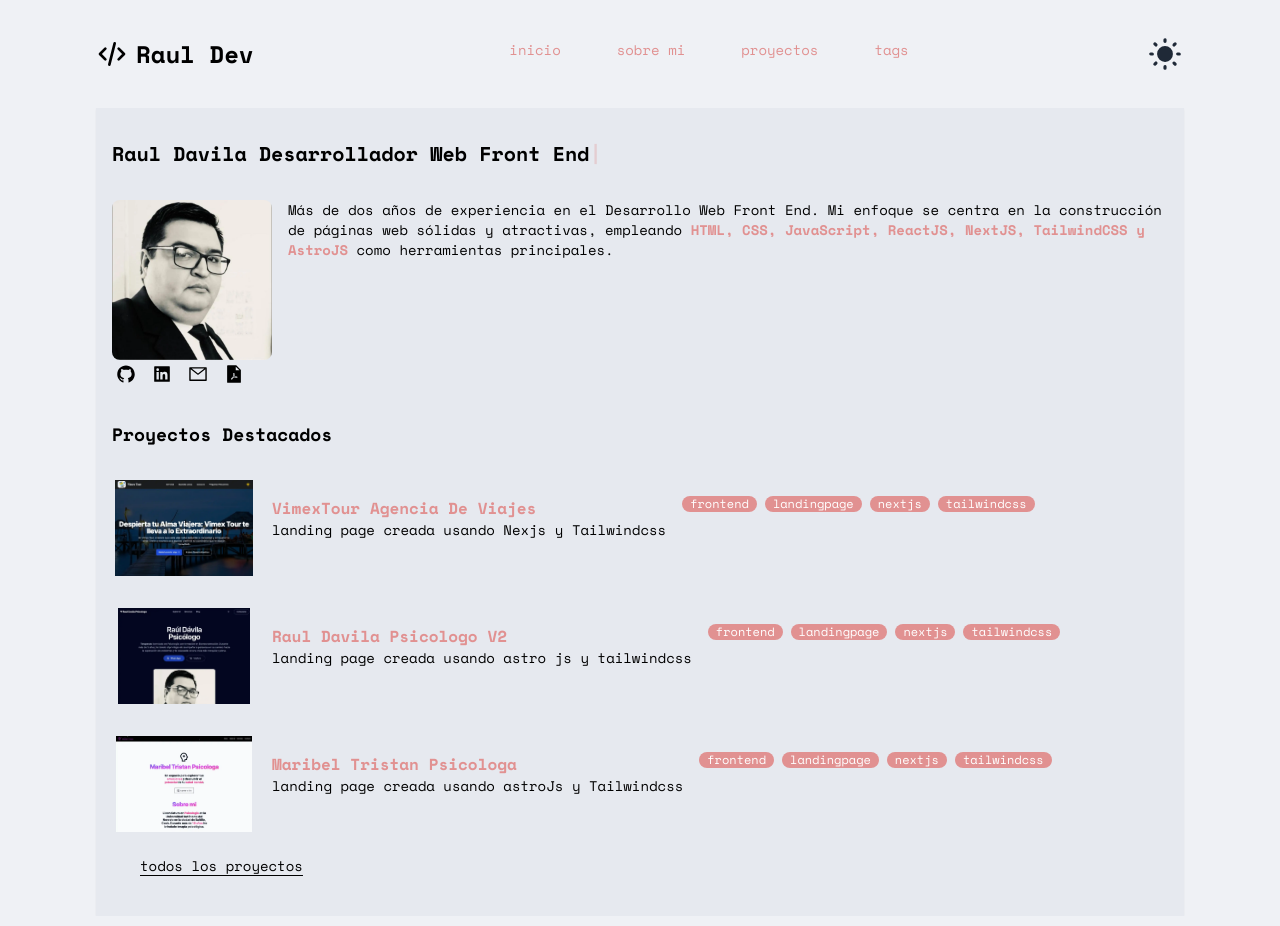
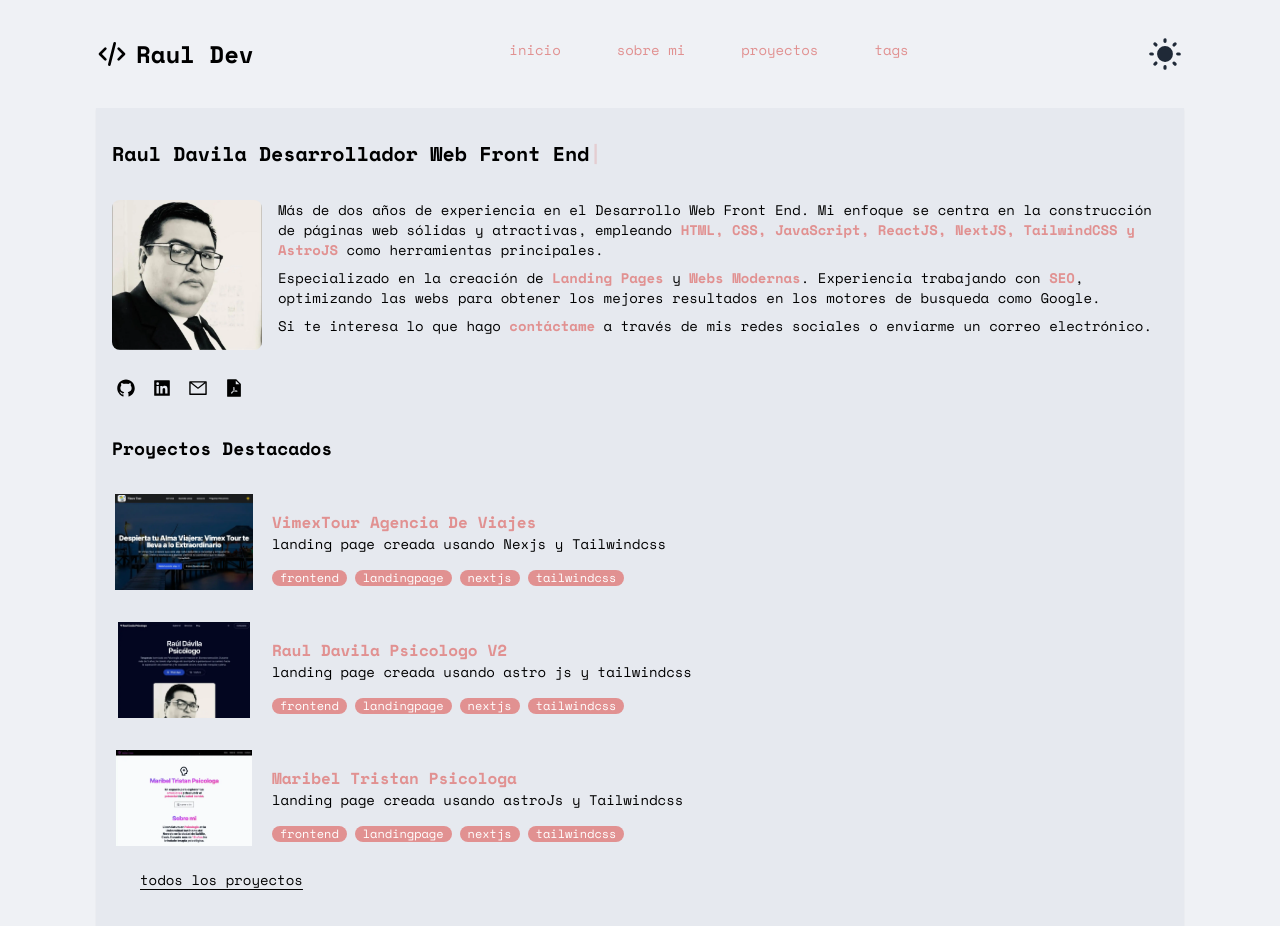
Before and after one commit to magoMercurio/next-portfolio-2024, a Next.js app: page / in a window 1280 px wide. Shown: the top 926 px of the page. Built offline with nearby package versions, Linux system fonts and the light colour scheme.

Commit message:
styling hero component

```diff
--- a/src/components/Card.jsx
+++ b/src/components/Card.jsx
@@ -22,9 +22,10 @@ export const Card = ({ proyect, className }) => {
         />
       </Link>
       <div className="mx-4 mt-4">
+        <div>
         <h3 className="accent">{titulo}</h3>
         <p>{descripcion}</p>
-      </div>
+        </div>
       <ul className="flex flex-wrap mt-4 gap-2">
         {tags.map((tag) => (
           <li key={tag} className="tagspill">
@@ -32,6 +33,7 @@ export const Card = ({ proyect, className }) => {
           </li>
         ))}
       </ul>
+      </div>
     </div>
   );
 };
--- a/src/components/SocialLinks.jsx
+++ b/src/components/SocialLinks.jsx
@@ -31,7 +31,7 @@ const links = [
 export const SocialLinks = () => {
 
   return (
-    <div className="flex flex-wrap items-end gap-x-4">
+    <div className="flex flex-wrap items-end gap-x-4 mt-2">
       <ul className="flex flex-wrap flex-1 items-center gap-x-2 sm:flex-initial">
         {links.map(({ name, link, icon }) => (
           <li key={name} className="flex">
--- a/src/components/ui/Hero.jsx
+++ b/src/components/ui/Hero.jsx
@@ -8,20 +8,30 @@ export function Hero() {
       <h1 className=" text-center sm:text-left">
         Raul Davila Desarrollador Web <span className="hidden sm:inline">Front End</span><span className="accent blink font-extrabold">|</span>
       </h1>
-      <article className="mt-8  flex flex-col sm:flex-row gap-4">
-        <Image src="/images/bwheroimg.webp" alt="heroimage"
-            width={160}
-            height={160}
+      <article className="mt-8  flex flex-col sm:flex-row  gap-4">
+          <div>
+          <Image src="/images/bwheroimg.webp" alt="heroimage"
+            width={150}
+            height={150}
             priority={true}
-            className="object-cover rounded-lg mx-auto"
+            className="object-cover rounded-lg mx-auto sm:mx-0 mb-4 w-[150px] h-fit sm:float-left sm:mr-4"
           />
-        <p className="">Más de dos años de experiencia en el Desarrollo Web Front End. Mi enfoque se centra en la construcción de páginas web sólidas y atractivas,
+          <p className=" mb-2">Más de dos años de experiencia en el Desarrollo Web Front End. Mi enfoque se centra en la construcción de páginas web sólidas y atractivas,
           empleando <span className="accent">HTML, CSS, JavaScript, ReactJS, NextJS, TailwindCSS y
           AstroJS </span>
-          como herramientas principales.</p>
+          como herramientas principales.
+        </p>
+        <p className="mb-2">
+        Especializado en la creación de <span className="accent capitalize">landing pages</span> y <span className="accent capitalize">webs modernas</span>. Experiencia trabajando con <span className="accent">SEO</span>, optimizando las webs para obtener los mejores resultados en los motores de busqueda como Google.
+        </p>
+        <p>
+          Si te interesa lo que hago <span className="accent">contáctame</span> a través de mis redes sociales o enviarme un correo electrónico.
+        </p>
+          </div>
+
       </article>
 
-      <SocialLinks  />
+      <SocialLinks />
 
     </section>
     )
```
